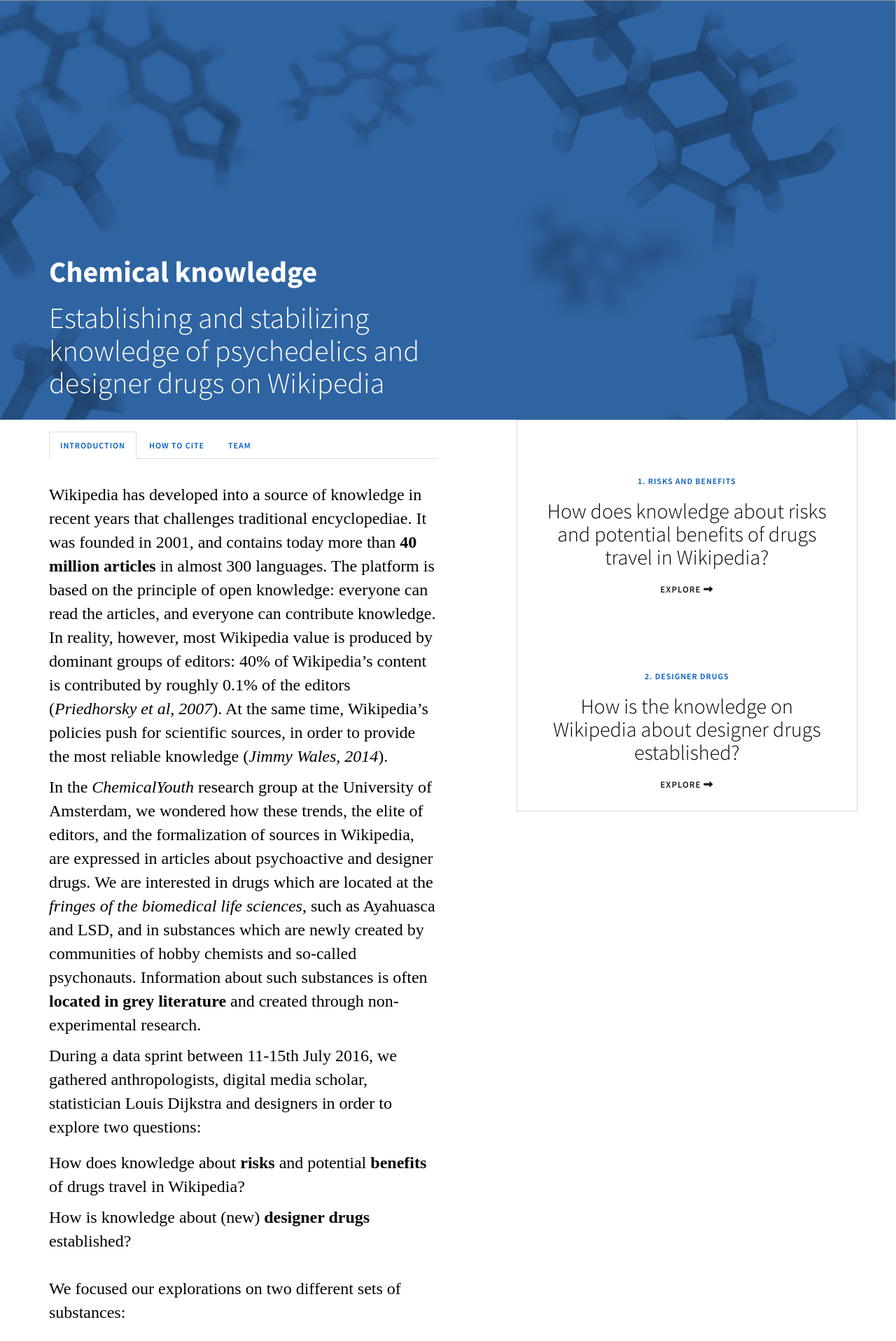
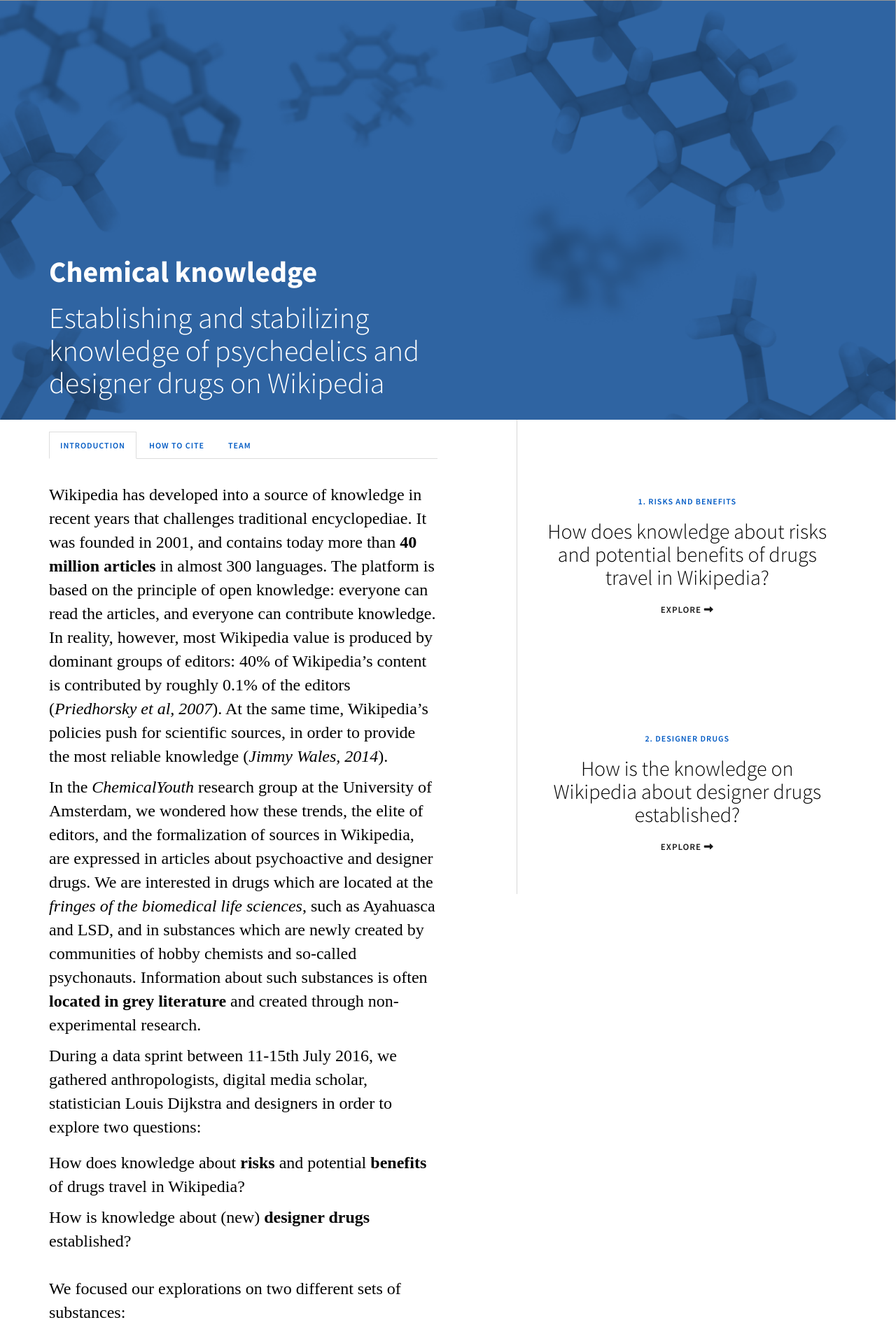
Before and after one commit to calibro/chemical-wiki, a Jekyll site: the page built from index.md, in a window 1280 px wide. Shown: the top 1917 px of the page at 70% size. Built offline with Jekyll 4.4.1, drawn with Linux system fonts in a browser that asks for light colours; nearby versions of some CDN libraries.

Commit message:
update css

```diff
--- a/css/main.css
+++ b/css/main.css
@@ -355,12 +355,12 @@
 }
 
 #researchQuestions{
-  border: 1px solid #D7D7D7;
+  border-left: 1px solid #D7D7D7;
   background: white;
 }
 
 .question {
-  padding: 10px 20px;
+  padding: 40px 20px;
 }
 
 .question h1{
@@ -877,6 +877,7 @@
 #affixContainer.affix #researchQuestions,
 #affixContainer.affix-bottom #researchQuestions{
   margin-left: inherit;
+
 }
 
 #affixContainer.affix-bottom{
```
